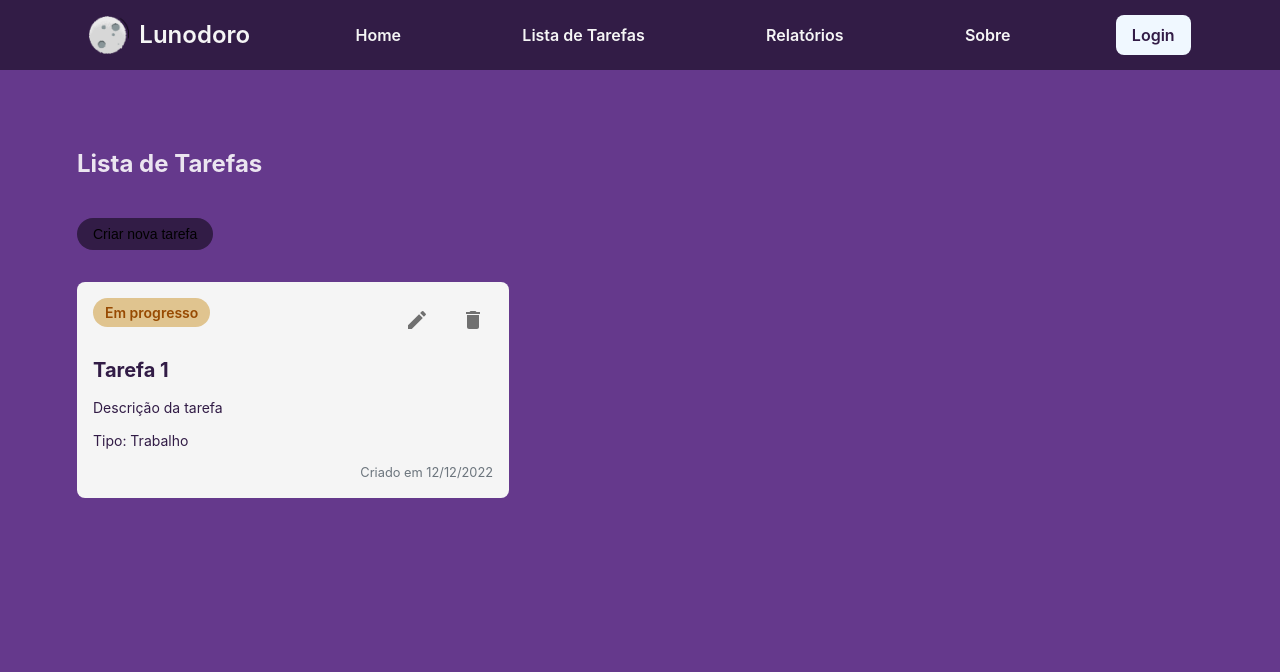
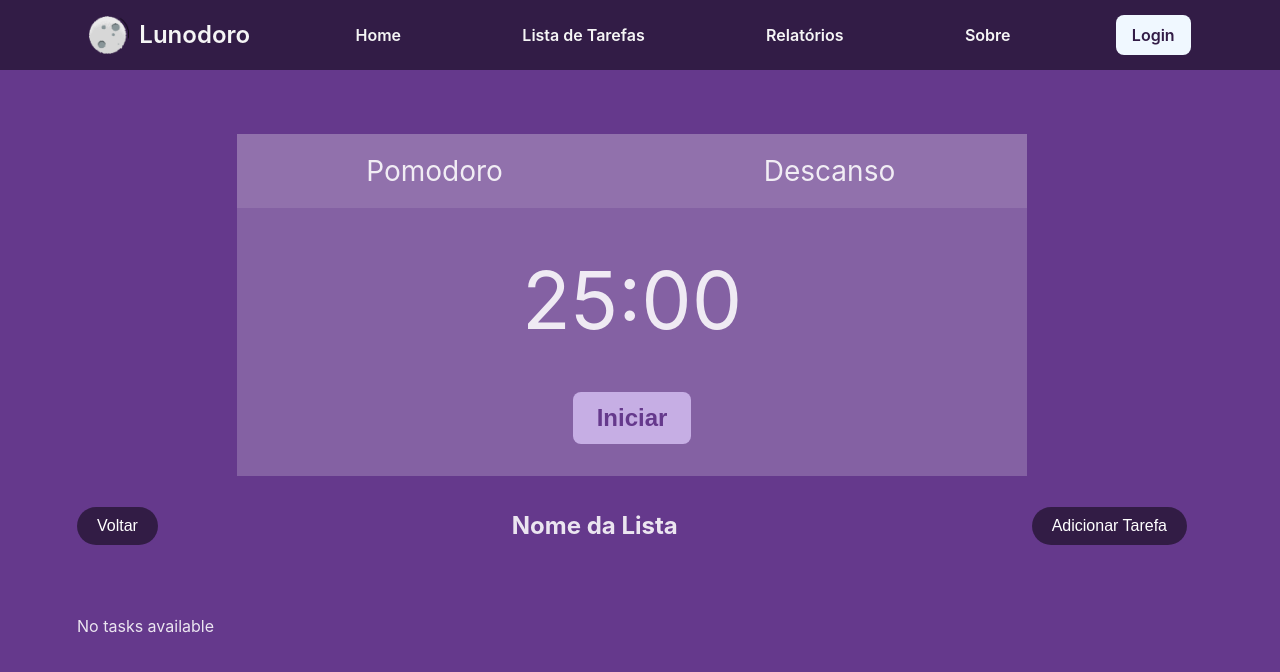
Before and after one commit to Isabelaponte/lunodoro, a React (Vite) app in the folder frontend-react/: page /task-list/taskId in a window 1280 px wide. Shown: the top 672 px of the page. Built offline with nearby package versions, Linux system fonts and the light colour scheme.

Commit message:
feat: create edit task

```diff
--- /dev/null
+++ b/frontend-react/src/pages/CreateEditTask/CreateEditTask.tsx
@@ -0,0 +1,107 @@
+import { TextField } from "@mui/material";
+import { Form } from "../CreateEditTaskList/CreateTaskList.styles";
+import * as yup from "yup";
+import { useFormUtils } from "../../utils/form.utils";
+import { Controller } from "react-hook-form";
+
+const CreateEditTask = () => {
+  const schema = yup.object({
+    name: yup.string().required("Campo obrigatório"),
+    initial_date: yup.date().required("Campo obrigatório"),
+    final_date: yup.date().required("Campo obrigatório"),
+    description: yup.string(),
+    pomodoro_estimate: yup.number().required("Campo obrigatório"),
+  });
+
+  const { handleSubmit, trigger, errors, control } = useFormUtils<any>(schema, {
+    name: "",
+    initial_date: "",
+    final_date: "",
+    description: "",
+    pomodoro_estimate: 0,
+  });
+
+  const onSubmit = async (data: any) => {
+    await trigger();
+
+    console.log(data);
+  };
+
+  return (
+    <>
+      <Form onSubmit={handleSubmit(onSubmit)}>
+        <Controller
+          name="name"
+          control={control}
+          rules={{ required: true }}
+          render={({ field }) => (
+            <TextField
+              {...field}
+              label="Nome da tarefa"
+              size="small"
+              required
+            />
+          )}
+        />
+        <Controller
+          name="initial_date"
+          control={control}
+          rules={{ required: true }}
+          render={({ field }) => (
+            <DateField
+              {...field}
+              label="Data de Início"
+              size="small"
+              type="date"
+              required
+            />
+          )}
+        />
+        <Controller
+          name="final_date"
+          control={control}
+          rules={{ required: true }}
+          render={({ field }) => (
+            <TextField
+              {...field}
+              label="Data de Término"
+              size="small"
+              required
+            />
+          )}
+        />
+        <Controller
+          name="description"
+          control={control}
+          rules={{ required: true }}
+          render={({ field }) => (
+            <TextField
+              {...field}
+              label="Descrição"
+              size="small"
+              multiline
+              rows={4}
+            />
+          )}
+        />
+        <Controller
+          name="pomodoro_estimate"
+          control={control}
+          rules={{ required: true }}
+          render={({ field }) => (
+            <TextField
+              {...field}
+              label="Estimativa de Pomodoros"
+              size="small"
+              type="number"
+              sx={{ width: "200px" }}
+              required
+            />
+          )}
+        />
+      </Form>
+    </>
+  );
+};
+
+export default CreateEditTask;
--- /dev/null
+++ b/frontend-react/src/pages/TaskDetails/Task/Task.styles.ts
@@ -0,0 +1,34 @@
+import styled from 'styled-components';
+
+export const TaskItem = styled.div`
+  background-color: #fff;
+  padding: 20px;
+  border-left: 5px solid;
+  border-radius: 8px;
+  box-shadow: 0 4px 8px rgba(0, 0, 0, 0.1);
+  transition: transform 0.2s ease, box-shadow 0.2s ease;
+  display: flex;
+  flex-direction: column;
+  gap: 10px;
+
+  &.pending {
+    border-color: #FFC107;
+  }
+`;
+
+export const TaskDetails = styled.div`
+  display: ${(props) => (props.expanded ? 'block' : 'none')};
+  margin-top: 10px;
+  padding: 10px;
+  border-top: 1px solid #ddd;
+`;
+
+export const ExpandButton = styled.button`
+  margin-top: 10px;
+  color: #fff;
+  border: none;
+  padding: 5px 10px;
+  cursor: pointer;
+  border-radius: 5px;
+  text-align: right;
+`;
--- /dev/null
+++ b/frontend-react/src/pages/TaskDetails/Task/Task.tsx
@@ -0,0 +1,28 @@
+import { useState } from 'react';
+import { ExpandButton, TaskDetails, TaskItem } from './Task.styles';
+
+const Task = ({ task } : any) => {
+  const [expanded, setExpanded] = useState(false);
+
+  const handleExpand = () => {
+    setExpanded(!expanded);
+  };
+
+  return (
+    <TaskItem className={task.status}>
+      <h2>{task.name}</h2>
+      <p>{task.startDate} - {task.endDate}</p>
+      <p>{task.description}</p>
+
+      <TaskDetails expanded={expanded}>
+        <p>Details about task...</p>
+      </TaskDetails>
+
+      <ExpandButton onClick={handleExpand}>
+        {expanded ? 'Fechar' : 'Expandir'}
+      </ExpandButton>
+    </TaskItem>
+  );
+};
+
+export default Task;
--- /dev/null
+++ b/frontend-react/src/pages/TaskDetails/TaskDetails.style.ts
@@ -0,0 +1,92 @@
+import styled from 'styled-components';
+
+export const TimerSection = styled.section`
+  margin:  0.5rem 10rem;
+  text-align: center;
+  background: rgba(255, 255, 255, 0.2);
+  font-size: 1.75rem;
+`;
+
+export const TimerHeader = styled.header`
+  display: flex;
+  justify-content: space-between;
+  align-items: center;
+  margin-bottom: 30px;
+`;
+
+export const TimerContainerControls = styled.div`
+  display: flex;
+  width: 100%;
+  margin: 0!important;
+`
+
+export const TimerControls = styled.div`
+  list-style: none;
+  width: 50%;
+  padding: 1rem 3rem;
+  background: rgba(255, 255, 255, 0.1);
+
+  &:hover {
+    cursor: pointer;
+    background: rgba(255, 255, 255, 0.2);
+  }
+`
+
+export const TimerButton = styled.button`
+  padding: 0.75rem 1.5rem;
+  border: none;
+  background-color: ${({ theme }) => theme.colors.linkColor};
+  color: ${({ theme }) => theme.colors.bgBackground};
+  font-size: 1.5rem;
+  font-weight: 600;
+  border-radius: 8px;
+  cursor: pointer;
+  transition: background 0.3s ease;
+  margin-bottom: 2rem;
+
+  &:hover {
+    color: ${({ theme }) => theme.colors.bgBackground};
+    background-color: ${({ theme }) => theme.colors.textColor};
+  }
+`;
+
+export const TasksHeader = styled.header`
+  display: flex;
+  justify-content: space-between;
+  align-items: center;
+  margin-bottom: 30px;
+`;
+
+export const ListTitle = styled.h1`
+  font-size: 24px;
+`;
+
+export const Button = styled.button`
+  background-color: rgba(0, 0, 0, 0.5);
+  color: #fff;
+  border: none;
+  border-radius: 25px;
+  padding: 10px 20px;
+  font-size: 16px;
+  display: flex;
+  align-items: center;
+  justify-content: center;
+  transition: background-color 0.3s ease, transform 0.2s ease;
+
+  &:hover {
+    background-color: rgba(0, 0, 0, 0.8);
+    cursor: pointer;
+  }
+`;
+
+export const TaskList = styled.article`
+  display: flex;
+  flex-direction: column;
+  gap: 20px;
+`;
+
+export const TaskContainer = styled.div`
+  display: flex;
+  flex-direction: column;
+  gap: 10px;
+`;
--- /dev/null
+++ b/frontend-react/src/pages/TaskDetails/TaskDetails.tsx
@@ -0,0 +1,61 @@
+import { useState } from "react";
+import {
+  Button,
+  ListTitle,
+  TaskList,
+  TasksHeader,
+  TimerButton,
+  TimerContainerControls,
+  TimerControls,
+  TimerHeader,
+  TimerSection,
+} from "./TaskDetails.style";
+import Task from "./Task/Task";
+import { ContainerTaskList } from "../TaskList/TaskList.styles";
+import Modals from "../../components/Modal/Modal";
+import CreateEditTask from "../CreateEditTask/CreateEditTask";
+
+const TaskDetails = () => {
+  const [tasks, setTasks] = useState([]);
+  const [isModalOpen, setIsModalOpen] = useState(false);
+
+  const handleAddTask = () => {
+    setIsModalOpen(true);
+  };
+
+  return (
+    <ContainerTaskList>
+      <Modals open={isModalOpen} name={"Adicionar nova tarefa"} onClose={() => setIsModalOpen(false)}>
+        <CreateEditTask />
+      </Modals>
+      <TimerSection>
+        <TimerHeader>
+          <TimerContainerControls>
+            <TimerControls>Pomodoro</TimerControls>
+            <TimerControls>Descanso</TimerControls>
+          </TimerContainerControls>
+        </TimerHeader>
+        <p style={{ fontSize: '5rem', margin: '2rem' }}>25:00</p>
+        <TimerButton>Iniciar</TimerButton>
+      </TimerSection>
+
+      <section>
+        <TasksHeader>
+          <Button>Voltar</Button>
+          <ListTitle id="listName">Nome da Lista</ListTitle>
+          <Button onClick={handleAddTask}>Adicionar Tarefa</Button>
+        </TasksHeader>
+
+        <TaskList id="taskList">
+          {tasks.length > 0 ? (
+            tasks.map((task, index) => <Task key={index} task={task} />)
+          ) : (
+            <p>No tasks available</p>
+          )}
+        </TaskList>
+      </section>
+    </ContainerTaskList>
+  );
+};
+
+export default TaskDetails;
--- a/frontend-react/src/routes/app.routes.tsx
+++ b/frontend-react/src/routes/app.routes.tsx
@@ -6,6 +6,7 @@ import TaskList from "../pages/TaskList/TaskList";
 import SignUp from "../pages/SignUp/SignUp";
 import ReportPage from "../pages/ReportPage/ReportPage";
 import AboutPage from "../pages/AboutPage/AboutPage";
+import TaskDetails from "../pages/TaskDetails/TaskDetails";
 
 const AppRouter = () => {
   return (
@@ -16,6 +17,7 @@ const AppRouter = () => {
         <Route path="signUp" element={<SignUp />} />
         <Route path="task-list" element={<TaskList />} />
         <Route path="task-list/:taskId" element={<TaskList />} />
+        <Route path="task-list/taskId" element={<TaskDetails />} /> //TODO: vai virar a rota de cima qnd tiver ID
         <Route path="report" element={<ReportPage />} />
         <Route path="about" element={<AboutPage />} />
       </Route>
```
Also changed, not shown: frontend-react/src/pages/CreateEditTask/CreateEditTask.styles.ts (added).
